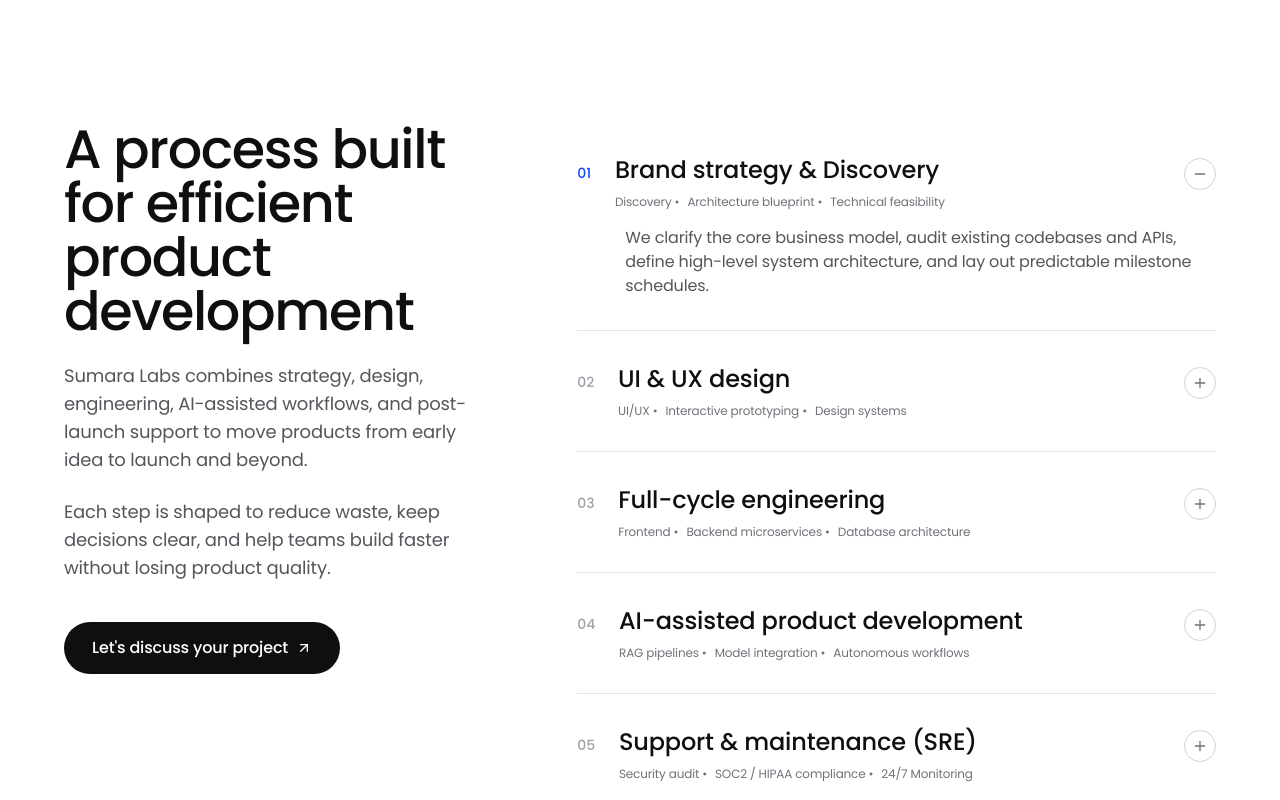
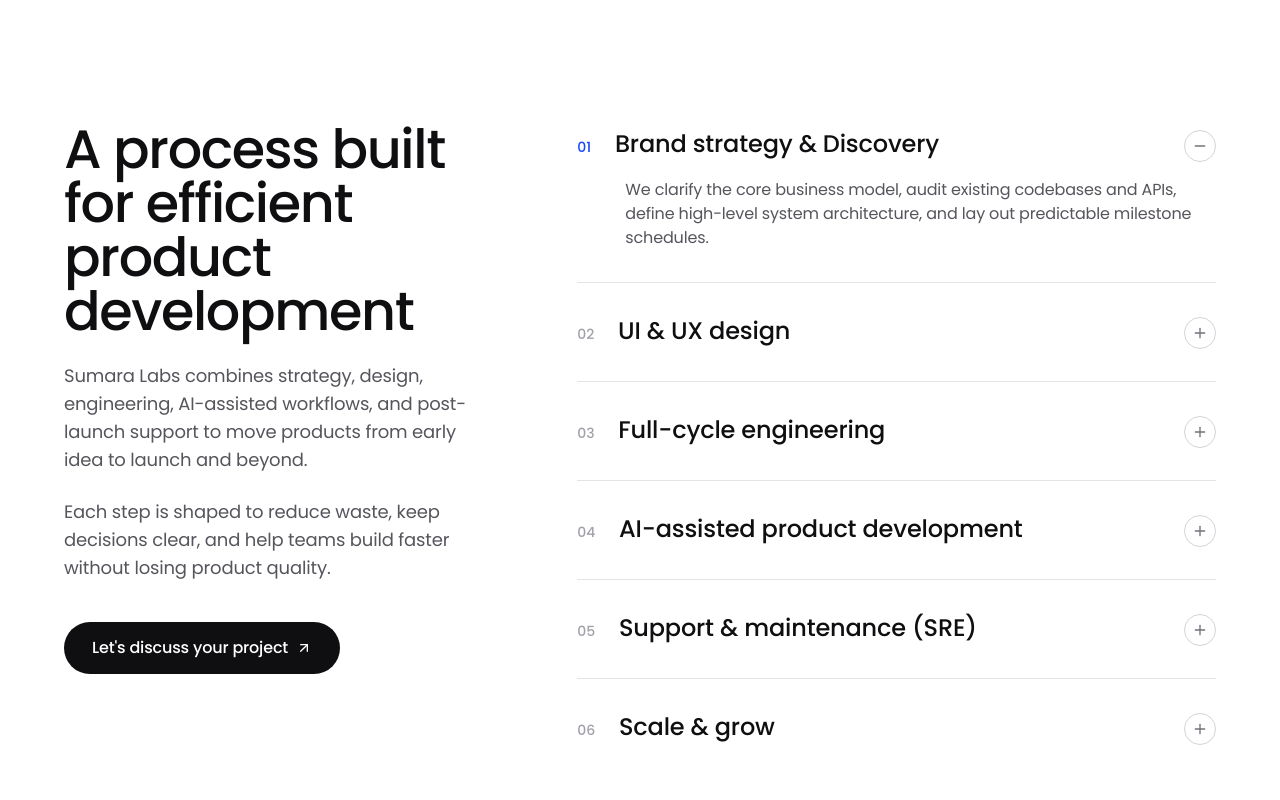
Before and after one commit to Software-House-EB/sumara-labs, a React (Vite) app: page / in a window 1280 px wide. Shown: the part 5360-6160 px from the top of the page. Built offline with nearby package versions, Linux system fonts and the light colour scheme.

Commit message:
style: remove split/sticky scrolling and horizontally align tops in ProcessSection

```diff
--- a/src/components/home/ProcessSection.jsx
+++ b/src/components/home/ProcessSection.jsx
@@ -7,37 +7,31 @@ const processSteps = [
   {
     number: '01',
     title: 'Brand strategy & Discovery',
-    sub: ['Discovery', 'Architecture blueprint', 'Technical feasibility'],
     desc: 'We clarify the core business model, audit existing codebases and APIs, define high-level system architecture, and lay out predictable milestone schedules.'
   },
   {
     number: '02',
     title: 'UI & UX design',
-    sub: ['UI/UX', 'Interactive prototyping', 'Design systems'],
     desc: 'Translating product workflows into pixel-perfect Figma components, clickable prototypes, and unified design token systems before backend coding begins.'
   },
   {
     number: '03',
     title: 'Full-cycle engineering',
-    sub: ['Frontend', 'Backend microservices', 'Database architecture'],
     desc: 'High-velocity two-week sprints. Continuous deployment to staging environments, automated test coverage, and transparent git repository access.'
   },
   {
     number: '04',
     title: 'AI-assisted product development',
-    sub: ['RAG pipelines', 'Model integration', 'Autonomous workflows'],
     desc: 'Integrating enterprise LLMs, fine-tuned private models, vector embeddings, and autonomous agent loops into functional production features.'
   },
   {
     number: '05',
     title: 'Support & maintenance (SRE)',
-    sub: ['Security audit', 'SOC2 / HIPAA compliance', '24/7 Monitoring'],
     desc: 'Rigorous end-to-end load testing, penetration testing, automated telemetry alerts, and 30 to 60 days of post-launch warranty.'
   },
   {
     number: '06',
     title: 'Scale & grow',
-    sub: ['Performance optimization', 'Feature iterations', 'Global CDN'],
     desc: 'Continuous iteration and dedicated senior squads to scale user throughput, optimize database queries, and support international expansion.'
   }
 ];
@@ -50,9 +44,9 @@ export default function ProcessSection() {
       <div className="section-container">
         <div className="grid grid-cols-1 md:grid-cols-12 gap-12 lg:gap-20 items-start">
           {/* ========================================================
-              LEFT COLUMN: Sticky headline & CTA (Aligns with bottom)
+              LEFT COLUMN: Standard Flow (No Sticky / Split Scroll)
               ======================================================== */}
-          <div className="md:col-span-5 md:sticky md:top-28 lg:top-32 self-start space-y-6">
+          <div className="md:col-span-5 space-y-6">
             <h2 className="text-3xl sm:text-5xl lg:text-[54px] font-medium tracking-tight text-[#0f0f11] leading-[1.12]">
               A process built for efficient product development
             </h2>
@@ -75,13 +69,16 @@ export default function ProcessSection() {
           </div>
 
           {/* ========================================================
-              RIGHT COLUMN: Clean FAQ-style Accordion Steps
+              RIGHT COLUMN: Aligned at top horizontally with Left
               ======================================================== */}
           <div className="md:col-span-7 divide-y divide-zinc-200">
             {processSteps.map((step, idx) => {
               const isOpen = openStep === idx;
               return (
-                <div key={idx} className="py-6 sm:py-8 transition-colors">
+                <div
+                  key={idx}
+                  className={`${idx === 0 ? 'pb-6 sm:pb-8 pt-1 sm:pt-1.5' : 'py-6 sm:py-8'} transition-colors`}
+                >
                   <button
                     onClick={() => setOpenStep(isOpen ? -1 : idx)}
                     className="w-full text-left flex items-start justify-between gap-4 group cursor-pointer"
@@ -92,24 +89,12 @@ export default function ProcessSection() {
                       }`}>
                         {step.number}
                       </span>
-                      <div>
-                        <h3 className="text-xl sm:text-2xl font-medium text-[#0f0f11] group-hover:text-[#1649FF] transition-colors">
-                          {step.title}
-                        </h3>
-                        <div className="flex flex-wrap gap-2 mt-2">
-                          {step.sub.map((s, sIdx) => (
-                            <span
-                              key={sIdx}
-                              className="text-xs text-zinc-500 font-mono"
-                            >
-                              {s} {sIdx < step.sub.length - 1 ? '•' : ''}
-                            </span>
-                          ))}
-                        </div>
-                      </div>
+                      <h3 className="text-xl sm:text-2xl font-medium text-[#0f0f11] group-hover:text-[#1649FF] transition-colors leading-tight">
+                        {step.title}
+                      </h3>
                     </div>
 
-                    <div className="w-8 h-8 rounded-full border border-zinc-300 flex items-center justify-center text-zinc-500 group-hover:border-zinc-900 group-hover:text-zinc-900 shrink-0 transition-colors mt-1">
+                    <div className="w-8 h-8 rounded-full border border-zinc-300 flex items-center justify-center text-zinc-500 group-hover:border-zinc-900 group-hover:text-zinc-900 shrink-0 transition-colors mt-0.5">
                       {isOpen ? <Minus className="w-4 h-4" /> : <Plus className="w-4 h-4" />}
                     </div>
                   </button>
```
